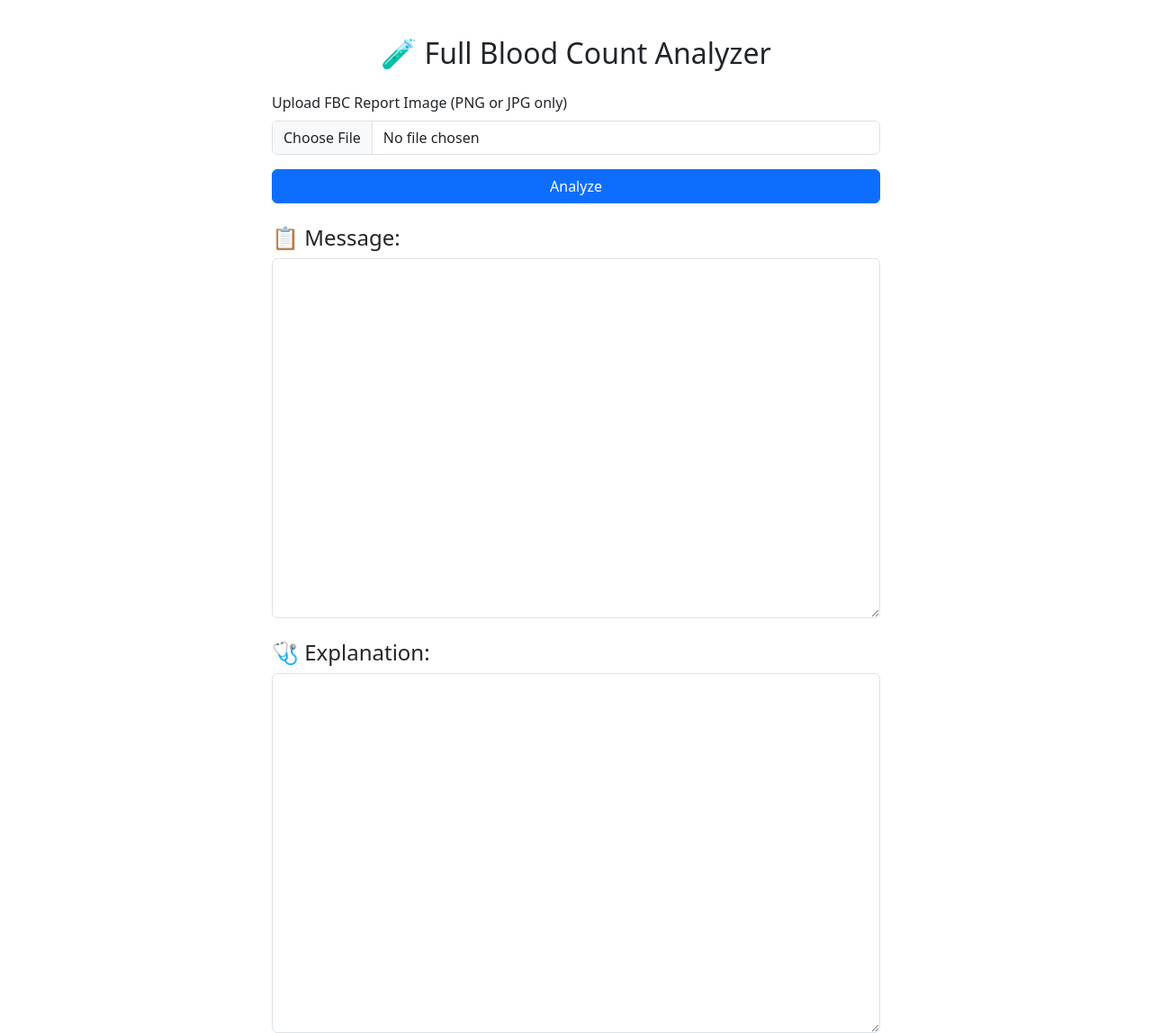
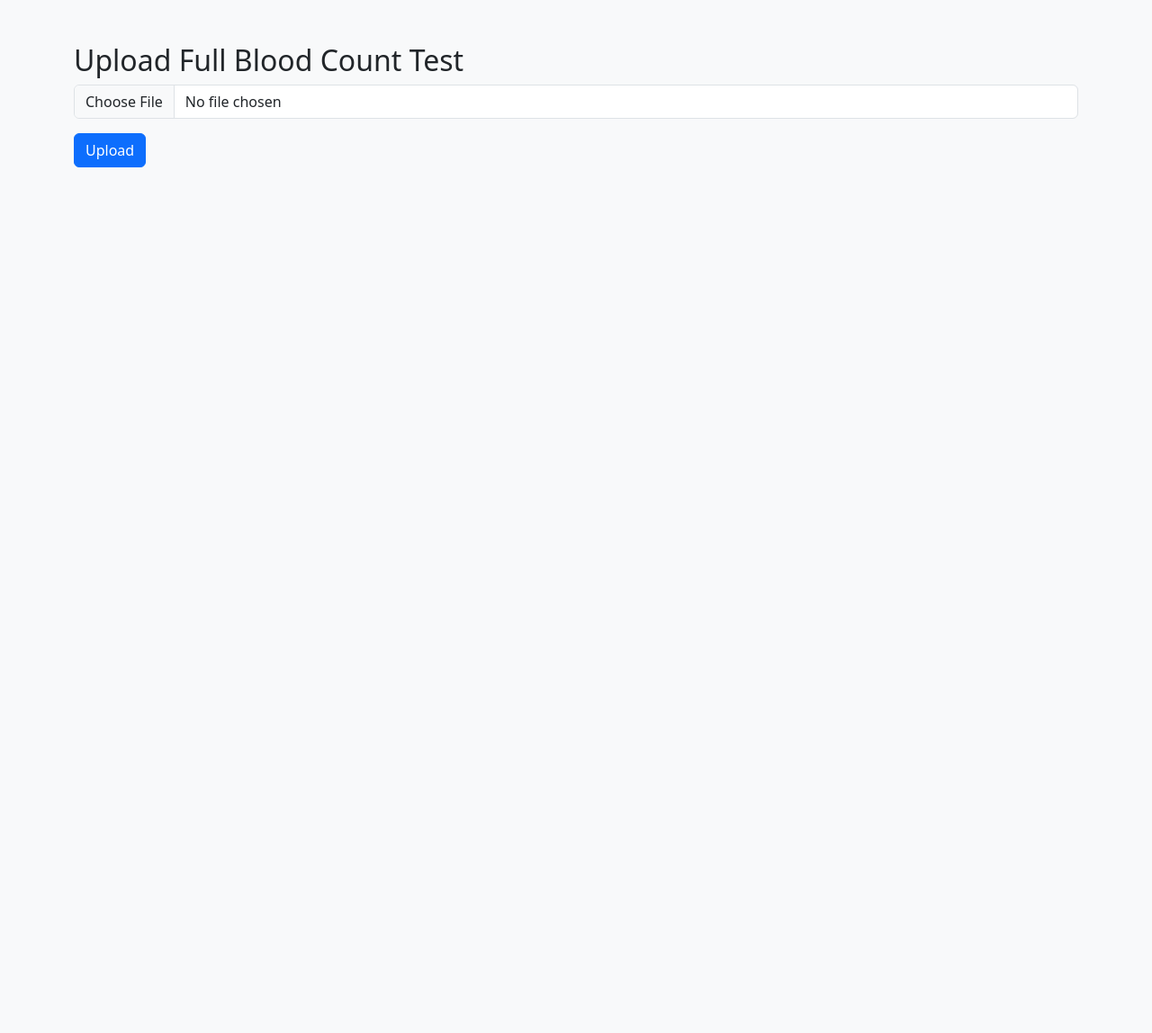
Before and after one commit to HaTV0907/AI-Elevate_AI_Application_Engineer, a Flask app: page / in a window 1280 px wide. Shown: the whole page at 90% size. After the commit the page ends 186 px from the top, so only its background shows below. Run offline with Flask 3, Linux system fonts and the light colour scheme.

Commit message:
ws2 worked

```diff
--- a/week_02/WS02/fbc_app/app.py
+++ b/week_02/WS02/fbc_app/app.py
@@ -1,69 +1,94 @@
-import os
-import json
+import os, json
 from flask import Flask, request, render_template
 from werkzeug.utils import secure_filename
-from azure_helper import explain_fbc_result
+from PIL import Image
+import pytesseract
+from dotenv import load_dotenv
+from openai import AzureOpenAI
+from pathlib import Path
 
+# Load .env variables
+load_dotenv()
+endpoint = os.getenv("AZURE_OPENAI_ENDPOINT")
+deployment = os.getenv("AZURE_OPENAI_DEPLOYMENT_NAME")
+api_key = os.getenv("AZURE_OPENAI_API_KEY")
+
+# Init Azure client
+client = AzureOpenAI(
+    api_key=api_key,
+    azure_endpoint=endpoint,
+    api_version="2024-07-01-preview"
+)
+
+# Flask setup
 app = Flask(__name__)
-app.config['UPLOAD_FOLDER'] = 'uploads'
-app.config['JSON_FOLDER'] = 'FBC_DB'
-app.config['ALLOWED_EXTENSIONS'] = {'png', 'jpg', 'jpeg'}
-
-os.makedirs(app.config['UPLOAD_FOLDER'], exist_ok=True)
-os.makedirs(app.config['JSON_FOLDER'], exist_ok=True)
+app.config['UPLOAD_FOLDER'] = 'FBC_DB'
+ALLOWED_EXTENSIONS = {"jpg", "jpeg", "png"}
+Path(app.config['UPLOAD_FOLDER']).mkdir(exist_ok=True)
 
 def allowed_file(filename):
-    return '.' in filename and filename.rsplit('.', 1)[1].lower() in app.config['ALLOWED_EXTENSIONS']
+    ext = filename.rsplit('.', 1)[-1].lower()
+    return ext in ALLOWED_EXTENSIONS
 
-def extract_fields():
-    # Based on your uploaded image
-    return {
-        "Hemoglobin": {"value": 7.4, "unit": "g/dL", "normal_range": "11.5–13.5"},
-        "Hematocrit": {"value": 20.6, "unit": "%", "normal_range": "34.0–40.0"},
-        "Red blood cell": {"value": 2.05, "unit": "10^6/ml", "normal_range": "3.9–5.3"},
-        "White blood cell": {"value": 0.88, "unit": "10^3/µL", "normal_range": "5.5–15.5"},
-        "Platelets": {"value": 56, "unit": "10^3/µL", "normal_range": "150–450"},
-        "MCV": {"value": 80.5, "unit": "fL", "normal_range": "77–95"},
-        "MCH": {"value": 28.9, "unit": "Pg", "normal_range": "24–30"},
-        "MCHC": {"value": 35.9, "unit": "%", "normal_range": "31–36"},
-        "Eosinophil": {"value": 0, "unit": "%", "normal_range": "0–4"},
-        "Rod neutrophil": {"value": 2, "unit": "%", "normal_range": "3–5"},
-        "Segmented neutrophil": {"value": 28, "unit": "%", "normal_range": "27–55"},
-        "Lymphocyte": {"value": 32, "unit": "%", "normal_range": "36–52"},
-        "Monocyte": {"value": 4, "unit": "%", "normal_range": "3–8"},
-        "Blast": {"value": 28, "unit": "%", "normal_range": "0"}
-    }
+def preprocess_image(image_path):
+    img = Image.open(image_path).convert("L")  # grayscale
+    img = img.point(lambda x: 0 if x < 140 else 255)  # binarize
+    return img
+
+def extract_fbc(image_path):
+    text = pytesseract.image_to_string(Image.open(image_path))
+    print("OCR Output:\n", text)  # Keep this for debugging
+
+    lines = [line.strip() for line in text.splitlines() if line.strip()]
+    fbc_data = {}
+    for i, line in enumerate(lines):
+        if any(char.isdigit() for char in line):  # crude way to detect value
+            key = lines[i - 1] if i > 0 else f"field_{i}"
+            fbc_data[key] = line
+    return fbc_data
+
+def summarize_fbc(fbc_data):
+    if not fbc_data or len(fbc_data.keys()) == 1:
+        return "Sorry, the image couldn't be interpreted. Please upload a clearer FBC test."
+    message_text = "Patient FBC results:\n"
+    for k, v in fbc_data.items():
+        if k != "patient_id":
+            message_text += f"- {k}: {v}\n"
+    print("Message sent to OpenAI:\n", message_text)
+    response = client.chat.completions.create(
+        model=deployment,
+        messages=[
+            {"role": "system", "content": "You are a medical assistant who explains FBC results in simple, patient-friendly language."},
+            {"role": "user", "content": message_text}
+        ]
+    )
+    return response.choices[0].message.content.strip()
 
 @app.route("/", methods=["GET", "POST"])
 def index():
-    message = ""
     explanation = ""
+    error = ""
     if request.method == "POST":
-        file = request.files["image"]
-        if not allowed_file(file.filename):
-            message = "Sorry, we only accept jpg or png format"
+        file = request.files.get("file")
+        if not file or file.filename == "":
+            error = "No file selected"
+        elif not allowed_file(file.filename):
+            error = "Sorry, we only accept jpg or png format"
         else:
             filename = secure_filename(file.filename)
             patient_id = os.path.splitext(filename)[0]
-            filepath = os.path.join(app.config['UPLOAD_FOLDER'], filename)
-            file.save(filepath)
+            image_path = os.path.join(app.config['UPLOAD_FOLDER'], filename)
+            file.save(image_path)
 
-            fields = extract_fields()
-            fields["patient_id"] = patient_id
+            fbc_data = extract_fbc(image_path)
+            fbc_data["patient_id"] = patient_id
 
-            json_path = os.path.join(app.config['JSON_FOLDER'], f"{patient_id}.json")
-            with open(json_path, "w") as f:
-                json.dump(fields, f, indent=4)
+            with open(os.path.join(app.config['UPLOAD_FOLDER'], f"{patient_id}.json"), "w", encoding="utf-8") as f:
+                json.dump(fbc_data, f, indent=2)
 
-            explanation_lines = []
-            for test, info in fields.items():
-                if test == "patient_id":
-                    continue
-                result = explain_fbc_result(test, info["value"], info["unit"], info["normal_range"])
-                explanation_lines.append(f"{test}: {result}")
-            explanation = "\n\n".join(explanation_lines)
+            explanation = summarize_fbc(fbc_data)
 
-    return render_template("index.html", message=message, explanation=explanation)
+    return render_template("index.html", explanation=explanation, error=error)
 
 if __name__ == "__main__":
     app.run(debug=True)
--- a/week_02/WS02/fbc_app/azure_helper.py
+++ /dev/null
@@ -1,55 +0,0 @@
-import os
-import json
-from openai import AzureOpenAI
-from dotenv import load_dotenv
-
-load_dotenv()
-API_VERSION = "2024-07-01-preview" # Ensure this matches your Azure OpenAI API version
-client = AzureOpenAI(
-    api_key=os.getenv("AZURE_OPENAI_API_KEY"),
-    api_version="2024-07-01-preview",
-    azure_endpoint=os.getenv("AZURE_OPENAI_ENDPOINT")
-)
-
-# debug log
-print("🔧 Using deployment name:", os.getenv("AZURE_OPENAI_DEPLOYMENT_NAME"))
-print("🔧 API endpoint:", os.getenv("AZURE_OPENAI_ENDPOINT"))
-print("🔧 API key loaded:", bool(os.getenv("AZURE_OPENAI_API_KEY")))
-
-def explain_fbc_result(test_name, value, unit, normal_range):
-    functions = [
-        {
-            "name": "explain_fbc_test",
-            "description": "Explains an FBC test result",
-            "parameters": {
-                "type": "object",
-                "properties": {
-                    "test_name": {"type": "string"},
-                    "value": {"type": "number"},
-                    "unit": {"type": "string"},
-                    "normal_range": {"type": "string"}
-                },
-                "required": ["test_name", "value", "unit", "normal_range"]
-            }
-        }
-    ]
-
-    messages = [
-        {"role": "system", "content": "You are a medical assistant who explains FBC test results in simple, patient-friendly language."},
-        {"role": "function", "name": "explain_fbc_test", "content": json.dumps({
-            "test_name": test_name,
-            "value": value,
-            "unit": unit,
-            "normal_range": normal_range
-        })}
-    ]
-
-    print(messages)
-    response = client.chat.completions.create(
-        model=os.getenv("AZURE_OPENAI_DEPLOYMENT_NAME"),
-        messages=messages,
-        functions=functions,
-        function_call="auto"
-    )
-
-    return response.choices[0].message.content
--- a/week_02/WS02/fbc_app/requirements.txt
+++ b/week_02/WS02/fbc_app/requirements.txt
@@ -1,6 +1,5 @@
 Flask==2.3.2
 python-dotenv==1.0.0
-Werkzeug==2.3.6
+Pillow==10.0.0
+pytesseract==0.3.10
 openai==1.12.0
-azure-identity==1.14.0
-azure-ai-openai==1.0.0b7
--- a/week_02/WS02/fbc_app/templates/index.html
+++ b/week_02/WS02/fbc_app/templates/index.html
@@ -1,30 +1,30 @@
 <!DOCTYPE html>
-<html>
+<html lang="en">
 <head>
-  <title>FBC Analyzer</title>
+  <meta charset="UTF-8">
+  <title>FBC Test Uploader</title>
   <link href="https://cdn.jsdelivr.net/npm/bootstrap@5.3.0/dist/css/bootstrap.min.css" rel="stylesheet">
-  <style>
-    body { margin-top: 40px; }
-    .container { max-width: 700px; }
-    textarea { height: 400px; font-family: monospace; }
-  </style>
 </head>
-<body>
-  <div class="container">
-    <h2 class="mb-4 text-center">🧪 Full Blood Count Analyzer</h2>
-    <form method="POST" enctype="multipart/form-data">
-      <div class="mb-3">
-        <label class="form-label">Upload FBC Report Image (PNG or JPG only)</label>
-        <input type="file" class="form-control" name="image" accept=".jpg,.jpeg,.png" required>
-      </div>
-      <button type="submit" class="btn btn-primary w-100">Analyze</button>
-    </form>
+<body class="bg-light">
+<div class="container mt-5">
+  <h2>Upload Full Blood Count Test</h2>
+  <form method="POST" enctype="multipart/form-data">
+    <div class="mb-3">
+      <input class="form-control" type="file" name="file" accept=".jpg,.jpeg,.png" required>
+    </div>
+    <button class="btn btn-primary" type="submit">Upload</button>
+  </form>
 
-    <h4 class="mt-4">📋 Message:</h4>
-    <textarea class="form-control" readonly>{{ message }}</textarea>
+  {% if error %}
+  <div class="alert alert-danger mt-3">{{ error }}</div>
+  {% endif %}
 
-    <h4 class="mt-4">🩺 Explanation:</h4>
-    <textarea class="form-control" readonly>{{ explanation }}</textarea>
+  {% if explanation %}
+  <div class="mt-4">
+    <h5>AI Explanation:</h5>
+    <textarea class="form-control" rows="10" readonly>{{ explanation }}</textarea>
   </div>
+  {% endif %}
+</div>
 </body>
 </html>
```
Also changed, not shown: week_02/WS02/fbc_app/README.md, week_02/WS02/fbc_app/uploads/143729.png.
